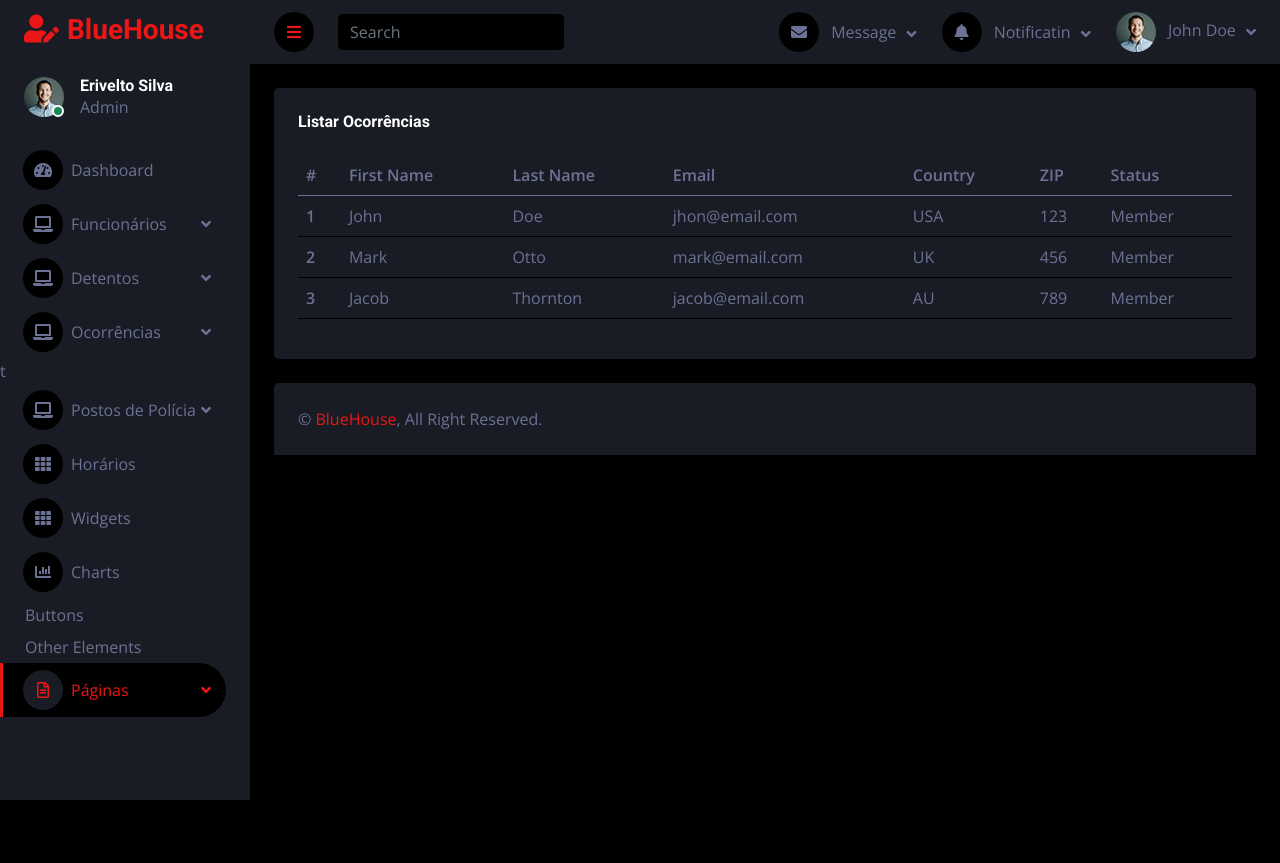
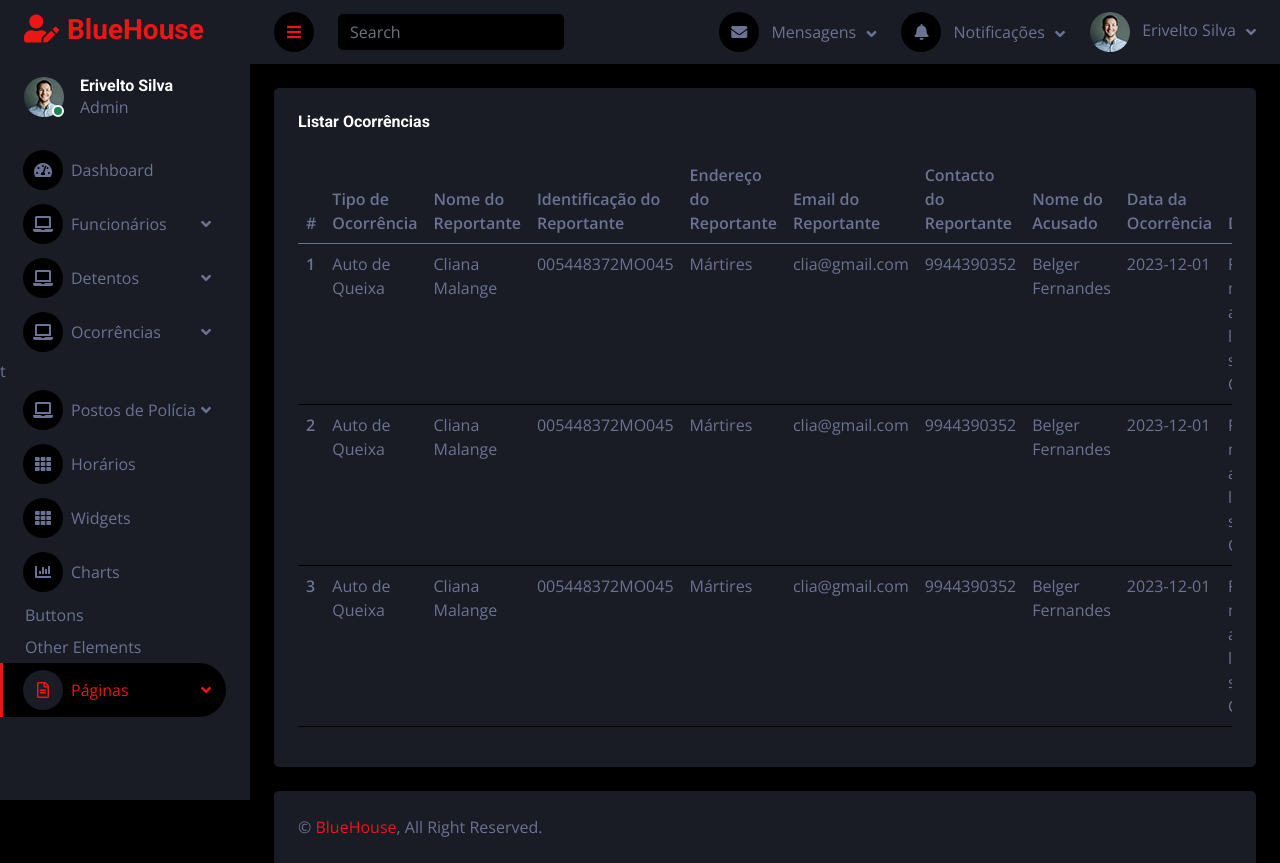
Before and after one commit to EriveltoSilva/BlueHouse, a plain HTML site: page listarOcorrencia.html in a window 1280 px wide. Before the commit the page ends 800 px from the top, so only its background shows below. Drawn offline with nearby package versions, Linux system fonts and the light colour scheme.

Commit message:
organização estrutral concluida

```diff
--- a/listarOcorrencia.html
+++ b/listarOcorrencia.html
@@ -129,14 +129,14 @@
                     <div class="nav-item dropdown">
                         <a href="#" class="nav-link dropdown-toggle" data-bs-toggle="dropdown">
                             <i class="fa fa-envelope me-lg-2"></i>
-                            <span class="d-none d-lg-inline-flex">Message</span>
+                            <span class="d-none d-lg-inline-flex">Mensagens</span>
                         </a>
                         <div class="dropdown-menu dropdown-menu-end bg-secondary border-0 rounded-0 rounded-bottom m-0">
                             <a href="#" class="dropdown-item">
                                 <div class="d-flex align-items-center">
                                     <img class="rounded-circle" src="img/user.jpg" alt="" style="width: 40px; height: 40px;">
                                     <div class="ms-2">
-                                        <h6 class="fw-normal mb-0">Jhon send you a message</h6>
+                                        <h6 class="fw-normal mb-0">Erivelto send you a message</h6>
                                         <small>15 minutes ago</small>
                                     </div>
                                 </div>
@@ -146,7 +146,7 @@
                                 <div class="d-flex align-items-center">
                                     <img class="rounded-circle" src="img/user.jpg" alt="" style="width: 40px; height: 40px;">
                                     <div class="ms-2">
-                                        <h6 class="fw-normal mb-0">Jhon send you a message</h6>
+                                        <h6 class="fw-normal mb-0">Erivelto send you a message</h6>
                                         <small>15 minutes ago</small>
                                     </div>
                                 </div>
@@ -156,19 +156,19 @@
                                 <div class="d-flex align-items-center">
                                     <img class="rounded-circle" src="img/user.jpg" alt="" style="width: 40px; height: 40px;">
                                     <div class="ms-2">
-                                        <h6 class="fw-normal mb-0">Jhon send you a message</h6>
+                                        <h6 class="fw-normal mb-0">Erivelto send you a message</h6>
                                         <small>15 minutes ago</small>
                                     </div>
                                 </div>
                             </a>
                             <hr class="dropdown-divider">
-                            <a href="#" class="dropdown-item text-center">See all message</a>
+                            <a href="#" class="dropdown-item text-center">Ver todas as mensagens</a>
                         </div>
                     </div>
                     <div class="nav-item dropdown">
                         <a href="#" class="nav-link dropdown-toggle" data-bs-toggle="dropdown">
                             <i class="fa fa-bell me-lg-2"></i>
-                            <span class="d-none d-lg-inline-flex">Notificatin</span>
+                            <span class="d-none d-lg-inline-flex">Notificações</span>
                         </a>
                         <div class="dropdown-menu dropdown-menu-end bg-secondary border-0 rounded-0 rounded-bottom m-0">
                             <a href="#" class="dropdown-item">
@@ -186,18 +186,18 @@
                                 <small>15 minutes ago</small>
                             </a>
                             <hr class="dropdown-divider">
-                            <a href="#" class="dropdown-item text-center">See all notifications</a>
+                            <a href="#" class="dropdown-item text-center">Ver todas as notificações</a>
                         </div>
                     </div>
                     <div class="nav-item dropdown">
                         <a href="#" class="nav-link dropdown-toggle" data-bs-toggle="dropdown">
                             <img class="rounded-circle me-lg-2" src="img/user.jpg" alt="" style="width: 40px; height: 40px;">
-                            <span class="d-none d-lg-inline-flex">John Doe</span>
+                            <span class="d-none d-lg-inline-flex">Erivelto Silva</span>
                         </a>
                         <div class="dropdown-menu dropdown-menu-end bg-secondary border-0 rounded-0 rounded-bottom m-0">
-                            <a href="#" class="dropdown-item">My Profile</a>
-                            <a href="#" class="dropdown-item">Settings</a>
-                            <a href="#" class="dropdown-item">Log Out</a>
+                            <a href="#" class="dropdown-item">Meu Perfil</a>
+                            <a href="#" class="dropdown-item">Definições</a>
+                            <a href="#" class="dropdown-item">Sair</a>
                         </div>
                     </div>
                 </div>
@@ -216,41 +216,57 @@
                                     <thead>
                                         <tr>
                                             <th scope="col">#</th>
-                                            <th scope="col">First Name</th>
-                                            <th scope="col">Last Name</th>
-                                            <th scope="col">Email</th>
-                                            <th scope="col">Country</th>
-                                            <th scope="col">ZIP</th>
-                                            <th scope="col">Status</th>
+                                            <th scope="col">Tipo de Ocorrência</th>
+                                            <th scope="col">Nome do Reportante</th>
+                                            <th scope="col">Identificação do Reportante</th>
+                                            <th scope="col">Endereço do Reportante</th>
+                                            <th scope="col">Email do Reportante</th>
+                                            <th scope="col">Contacto do Reportante</th>
+                                            <th scope="col">Nome do Acusado</th>
+                                            <th scope="col">Data da Ocorrência</th>
+                                            <th scope="col">Descrição</th>
+                                            <th scope="col">Ficheiros</th>
                                         </tr>
                                     </thead>
                                     <tbody>
                                         <tr>
                                             <th scope="row">1</th>
-                                            <td>John</td>
-                                            <td>Doe</td>
-                                            <td>jhon@email.com</td>
-                                            <td>USA</td>
-                                            <td>123</td>
-                                            <td>Member</td>
+                                            <td>Auto de Queixa</td>
+                                            <td>Cliana Malange</td>
+                                            <td>005448372MO045</td>
+                                            <td>Mártires</td>
+                                            <td>clia@gmail.com</td>
+                                            <td>9944390352</td>
+                                            <td>Belger Fernandes</td>
+                                            <td>2023-12-01</td>
+                                            <td>Roubo a mão armada a loja da sra. Cliana</td>
+                                            <td>acta.pdf</td>
                                         </tr>
                                         <tr>
                                             <th scope="row">2</th>
-                                            <td>Mark</td>
-                                            <td>Otto</td>
-                                            <td>mark@email.com</td>
-                                            <td>UK</td>
-                                            <td>456</td>
-                                            <td>Member</td>
+                                            <td>Auto de Queixa</td>
+                                            <td>Cliana Malange</td>
+                                            <td>005448372MO045</td>
+                                            <td>Mártires</td>
+                                            <td>clia@gmail.com</td>
+                                            <td>9944390352</td>
+                                            <td>Belger Fernandes</td>
+                                            <td>2023-12-01</td>
+                                            <td>Roubo a mão armada a loja da sra. Cliana</td>
+                                            <td>acta.pdf</td>
                                         </tr>
                                         <tr>
                                             <th scope="row">3</th>
-                                            <td>Jacob</td>
-                                            <td>Thornton</td>
-                                            <td>jacob@email.com</td>
-                                            <td>AU</td>
-                                            <td>789</td>
-                                            <td>Member</td>
+                                            <td>Auto de Queixa</td>
+                                            <td>Cliana Malange</td>
+                                            <td>005448372MO045</td>
+                                            <td>Mártires</td>
+                                            <td>clia@gmail.com</td>
+                                            <td>9944390352</td>
+                                            <td>Belger Fernandes</td>
+                                            <td>2023-12-01</td>
+                                            <td>Roubo a mão armada a loja da sra. Cliana</td>
+                                            <td>acta.pdf</td>
                                         </tr>
                                     </tbody>
                                 </table>
```
Also changed, not shown: listarDetentos.html (+31 -35 lines), listarFuncionarios.html (+50 -34 lines), listarPostos.html (+13 -25 lines).
